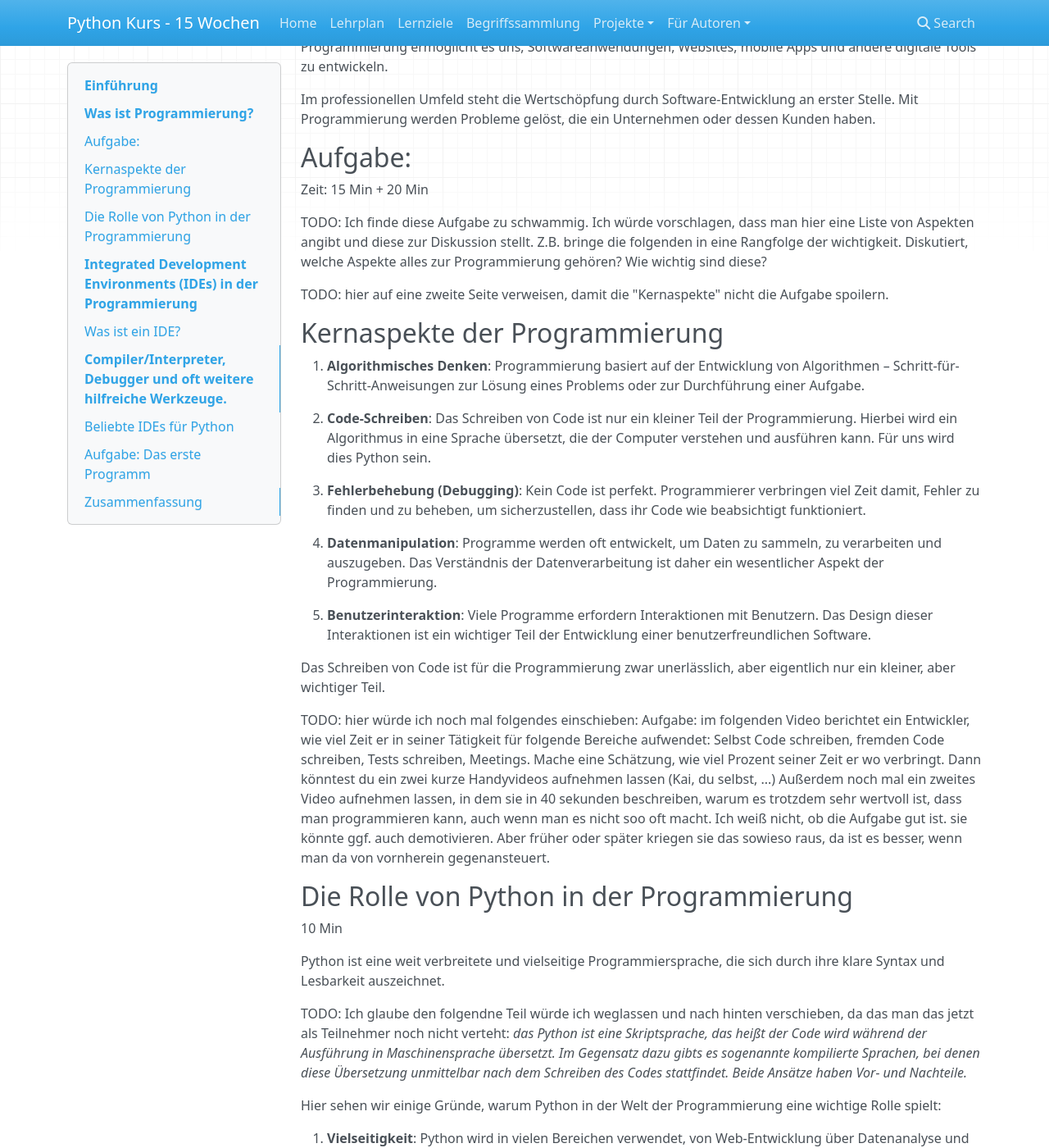
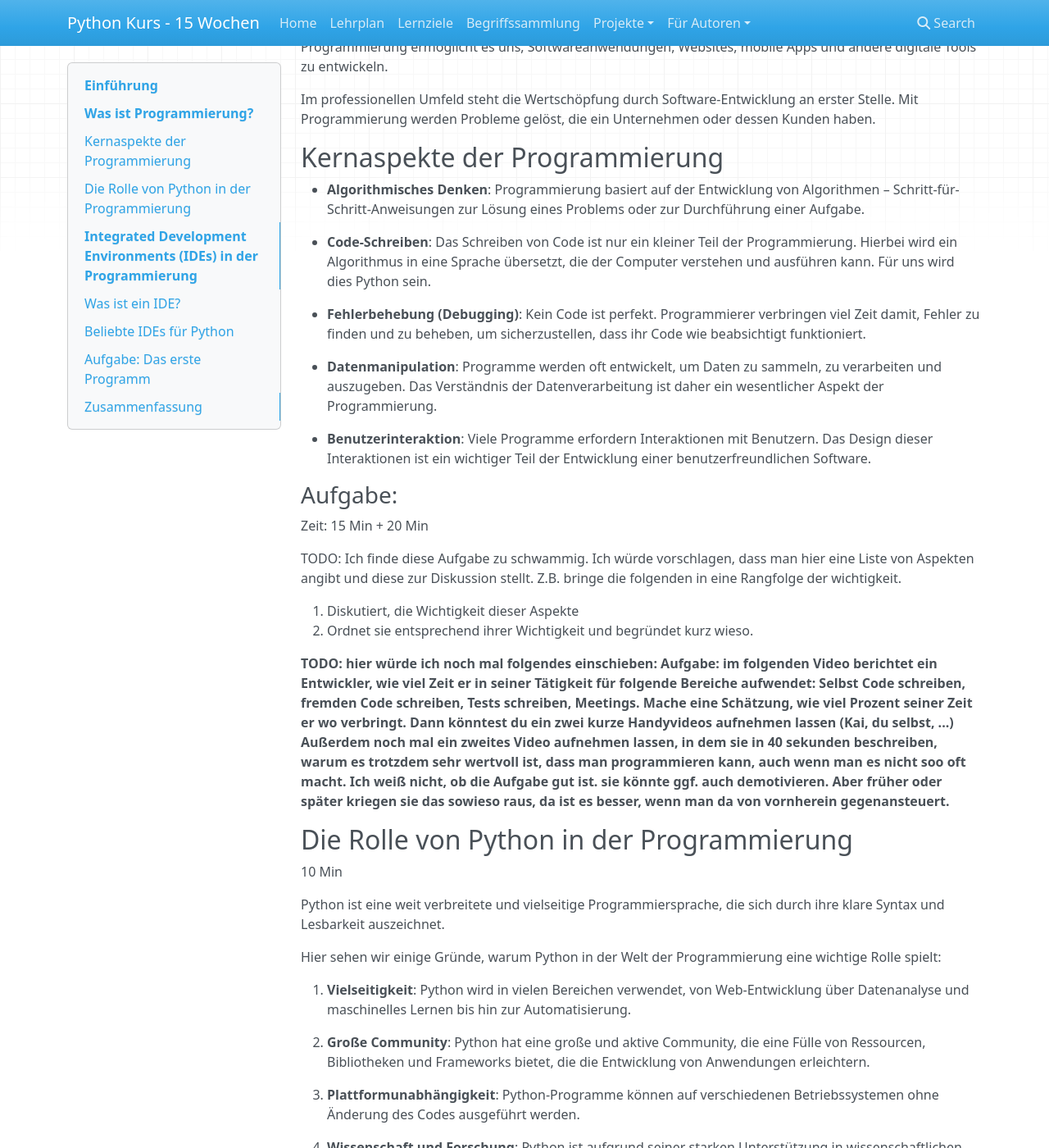
Before and after one commit to kevinsuelzle/Python_Wiki, an MkDocs documentation site: the page built from docs/lehrplan/python_grundlagen/python_grundlagen/python_grundlagen.md, in a window 1280 px wide and 1400 px high, scrolled down 292 px. Shown: the whole window at 82% size. Built offline with MkDocs 1.6.1, drawn with Linux system fonts in a browser that asks for light colours; nearby versions of some CDN libraries; some of the changed text lies outside the part shown.

````diff
--- a/docs/lehrplan/python_grundlagen/python_grundlagen/python_grundlagen.md
+++ b/docs/lehrplan/python_grundlagen/python_grundlagen/python_grundlagen.md
@@ -14,36 +14,34 @@ entwickeln.
 Im professionellen Umfeld steht die Wertschöpfung durch Software-Entwicklung an erster Stelle. Mit Programmierung werden
 Probleme gelöst, die ein Unternehmen oder dessen Kunden haben.
 
-## Aufgabe:
+## Kernaspekte der Programmierung
+
+- **Algorithmisches Denken**: Programmierung basiert auf der Entwicklung von Algorithmen –
+   Schritt-für-Schritt-Anweisungen zur Lösung eines Problems oder zur Durchführung einer Aufgabe.
+
+- **Code-Schreiben**: Das Schreiben von Code ist nur ein kleiner Teil der Programmierung. Hierbei wird ein Algorithmus
+   in eine Sprache übersetzt, die der Computer verstehen und ausführen kann. Für uns wird dies Python sein.
+
+- **Fehlerbehebung (Debugging)**: Kein Code ist perfekt. Programmierer verbringen viel Zeit damit, Fehler zu finden und
+   zu beheben, um sicherzustellen, dass ihr Code wie beabsichtigt funktioniert.
+
+- **Datenmanipulation**: Programme werden oft entwickelt, um Daten zu sammeln, zu verarbeiten und auszugeben. Das
+   Verständnis der Datenverarbeitung ist daher ein wesentlicher Aspekt der Programmierung.
+
+- **Benutzerinteraktion**: Viele Programme erfordern Interaktionen mit Benutzern. Das Design dieser Interaktionen ist
+   ein wichtiger Teil der Entwicklung einer benutzerfreundlichen Software.
+
+### Aufgabe:
 Zeit: 15 Min + 20 Min
 
 TODO: Ich finde diese Aufgabe zu schwammig. Ich würde vorschlagen, dass man hier eine Liste
 von Aspekten angibt und diese zur Diskussion stellt. Z.B. bringe die folgenden in eine Rangfolge der wichtigkeit.
-Diskutiert, welche Aspekte alles zur Programmierung gehören? Wie wichtig sind diese?
 
-TODO: hier auf eine zweite Seite verweisen, damit die "Kernaspekte" nicht die Aufgabe spoilern.
+1. Diskutiert, die Wichtigkeit dieser Aspekte
+2. Ordnet sie entsprechend ihrer Wichtigkeit und begründet kurz wieso.
 
-## Kernaspekte der Programmierung
 
-1. **Algorithmisches Denken**: Programmierung basiert auf der Entwicklung von Algorithmen –
-   Schritt-für-Schritt-Anweisungen zur Lösung eines Problems oder zur Durchführung einer Aufgabe.
-
-2. **Code-Schreiben**: Das Schreiben von Code ist nur ein kleiner Teil der Programmierung. Hierbei wird ein Algorithmus
-   in eine Sprache übersetzt, die der Computer verstehen und ausführen kann. Für uns wird dies Python sein.
-
-3. **Fehlerbehebung (Debugging)**: Kein Code ist perfekt. Programmierer verbringen viel Zeit damit, Fehler zu finden und
-   zu beheben, um sicherzustellen, dass ihr Code wie beabsichtigt funktioniert.
-
-4. **Datenmanipulation**: Programme werden oft entwickelt, um Daten zu sammeln, zu verarbeiten und auszugeben. Das
-   Verständnis der Datenverarbeitung ist daher ein wesentlicher Aspekt der Programmierung.
-
-5. **Benutzerinteraktion**: Viele Programme erfordern Interaktionen mit Benutzern. Das Design dieser Interaktionen ist
-   ein wichtiger Teil der Entwicklung einer benutzerfreundlichen Software.
-
-Das Schreiben von Code ist für die Programmierung zwar unerlässlich, aber eigentlich nur ein kleiner, aber wichtiger
-Teil.
-
-TODO: hier würde ich noch mal folgendes einschieben:
+**TODO: hier würde ich noch mal folgendes einschieben:
 Aufgabe: im folgenden Video berichtet ein Entwickler, wie viel Zeit er in seiner Tätigkeit für folgende Bereiche
 aufwendet: Selbst Code schreiben, fremden Code schreiben, Tests schreiben, Meetings.
 Mache eine Schätzung, wie viel Prozent seiner Zeit er wo verbringt.
@@ -51,7 +49,7 @@ Dann könntest du ein zwei kurze Handyvideos aufnehmen lassen (Kai, du selbst, .
 Außerdem noch mal ein zweites Video aufnehmen lassen, in dem sie in 40 sekunden beschreiben, warum es trotzdem
 sehr wertvoll ist, dass man programmieren kann, auch wenn man es nicht soo oft macht.
 Ich weiß nicht, ob die Aufgabe gut ist. sie könnte ggf. auch demotivieren. Aber früher oder später
-kriegen sie das sowieso raus, da ist es besser, wenn man da von vornherein gegenansteuert.
+kriegen sie das sowieso raus, da ist es besser, wenn man da von vornherein gegenansteuert.**
 
 
 ## Die Rolle von Python in der Programmierung
@@ -59,12 +57,6 @@ kriegen sie das sowieso raus, da ist es besser, wenn man da von vornherein gegen
 
 Python ist eine weit verbreitete und vielseitige Programmiersprache, die sich durch ihre klare Syntax und Lesbarkeit
 auszeichnet.
-
-TODO: Ich glaube den folgendne Teil würde ich weglassen und nach hinten verschieben, da das man das jetzt als Teilnehmer
-noch nicht verteht:
-*das Python ist eine Skriptsprache, das heißt der Code wird während der Ausführung in Maschinensprache
-übersetzt. Im Gegensatz dazu gibts es sogenannte kompilierte Sprachen, bei denen diese Übersetzung unmittelbar nach dem
-Schreiben des Codes stattfindet. Beide Ansätze haben Vor- und Nachteile.*
 
 Hier sehen wir einige Gründe, warum Python in der Welt der Programmierung eine wichtige Rolle spielt:
 
@@ -92,7 +84,7 @@ die es zu einer der beliebtesten Sprachen in der modernen Programmierung machen.
 
 Ein Integrated Development Environment (IDE) ist eine Softwareanwendung, die umfangreiche Werkzeuge für Programmierer
 bereitstellt, um die Entwicklung von Software zu erleichtern. Ein typisches IDE umfasst einen Code-Editor,
-#Compiler/Interpreter, Debugger und oft weitere hilfreiche Werkzeuge.
+Compiler/Interpreter, Debugger und oft weitere hilfreiche Werkzeuge.
 
 Das Hauptziel einer IDE ist die Vereinfachung des Entwicklungsprozesses, sodass wir uns auf die eigenltichen
 Kernaufgaben
@@ -102,10 +94,9 @@ Auf euren Rechnern sind sowohl VSCode als auch PyCharm vorinstalliert, sodass wi
 
 ## Beliebte IDEs für Python
 
-TODO: Hier bitte zu jeder IDE noch mal ein Screenshot machen.
-TDOO: Ich würde hier noch als 4. die Pythonconsole hinzufügen.
+### 1. Visual Studio Code (VSCode)
 
-### 1. Visual Studio Code (VSCode)
+![VSCode](../images/vscode.png)
 
 Visual Studio Code, entwickelt von Microsoft, ist ein kostenloser, leistungsfähiger und leichtgewichtiger Code-Editor.
 Er ist erweiterbar und anpassbar, was ihn zu einer beliebten Wahl für viele Programmiersprachen, einschließlich Python,
@@ -151,13 +146,25 @@ Sie unterstützen eine Mischung aus Code, Text, Bildern und Diagrammen.
 
 Sowohl VSCode als auch PyCharm bieten die Möglichkeit direkt mit .ipynb Dateien zu arbeiten und haben damit ein
 ähnliches Nutzererlebnis. Statt PyCharm würde man aber die Nutzung von **DataSpell** von Jetbrains empfehlen,
-da dieses speziel auf dieses Dateiformat ausgelegt ist.
+da dieses speziell auf dieses Dateiformat ausgelegt ist.
+
+### 4. Python-Interpreter als interaktive Umgebung
+
+![Python](../images/py_console.png)
+
+Auch den Python-Interpreter selbst kann man als interaktive Programmierumgebung verwenden. Dazu führt man lediglich
+`python` im Terminal aus und wird dann mit einem Prompt begrüßt.
+
+Hier lassen sich kleine Dinge sehr einfach ausprobieren, aber es ist nicht empfehlenswert diese zur Programmierung zu
+verwenden.
 
 ## Aufgabe: Das erste Programm
 25 Min bis es bei jedem klappt
 
-TODO: Das würde ich als einzelaufgabe formulieren:
-Führe die folgenden Codezeilen in allen drei IDEs aus.
+1. Führe den folgenden Code mit der Python-Konsole aus
+2. Führe den folgenden Code in VSCode aus
+3. Führe den folgenden Code in PyCharm aus
+4. Führe den folgenden Code in einem Jupyter Notebook aus
 
 ```python
 print("Hello Wolfsburg! Das ist mein erstes Programm!")
````
Also changed, not shown: other parts of docs/lehrplan/python_grundlagen/python_grundlagen/python_grundlagen.md (+4 -0 lines), docs/lehrplan/python_grundlagen/variables_types/variablen_datentypen.md (+4 -4 lines), docs/lehrplan/python_grundlagen/images/jupyter.png (added), docs/lehrplan/python_grundlagen/images/py_console.png (added), docs/lehrplan/python_grundlagen/images/pycharm.png (added), docs/lehrplan/python_grundlagen/images/vscode.png (added).
